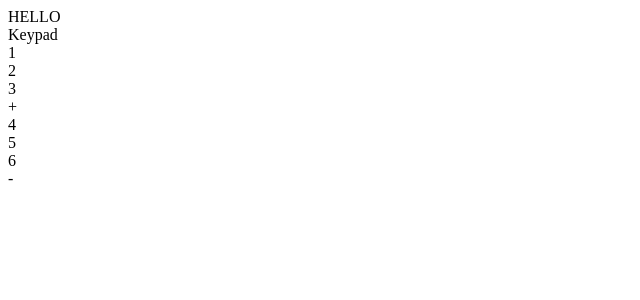
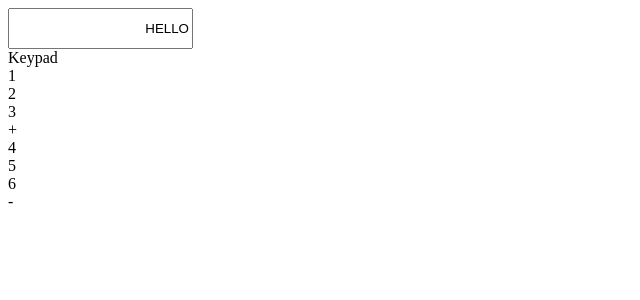
Before and after one commit to cohs88/sonata-react-calculator, a React (Create React App) app: page / in a window 1280 px wide. Shown: the top 300 px of the page, without its empty margins (0-640 px from the left). Built offline with nearby package versions, Linux system fonts and the light colour scheme.

Commit message:
added result css

```diff
--- /dev/null
+++ b/src/components/Result.css
@@ -0,0 +1,4 @@
+.result input{
+    text-align: right;
+    height:35px;
+}
--- a/src/components/Result.js
+++ b/src/components/Result.js
@@ -1,4 +1,5 @@
 import React from 'react';
+import "./Result.css";
 
 class Result extends React.Component {
     constructor(props){
@@ -13,8 +14,8 @@ class Result extends React.Component {
     }
     render(){
         return (
-            <div>
-                {this.state.result}
+            <div className="result">
+                <input type="text" value={this.state.result} />
             </div>
         );
     }
```
